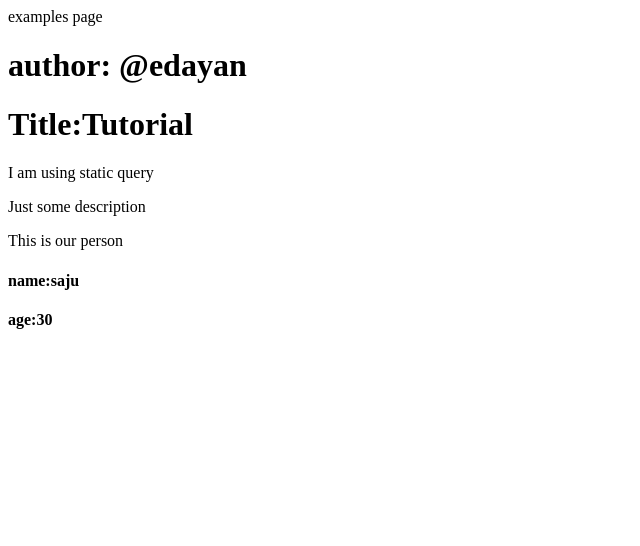
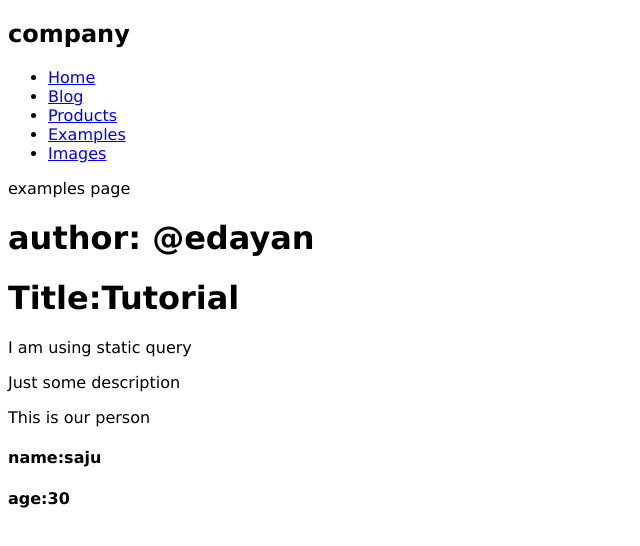
Before and after one commit to edayan/gatsby-example, a Gatsby site: page /examples in a window 1280 px wide. Shown: the whole page, without its empty margins (0-640 px from the left). Built offline with nearby package versions, Linux system fonts and the light colour scheme; Gatsby itself is replaced by a stand-in of ours.

Commit message:
Image setup and fixing layout

```diff
--- a/src/components/Navbar.js
+++ b/src/components/Navbar.js
@@ -9,6 +9,7 @@
         <li><Link to="/blog/">Blog</Link></li>
         <li><Link to="/products/">Products</Link></li>
         <li><Link to="/examples/">Examples</Link></li>
+        <li><Link to="/images/">Images</Link></li>
       </ul>
     </nav>
   )
--- a/src/pages/examples.js
+++ b/src/pages/examples.js
@@ -2,12 +2,13 @@
 import HeaderHook from '../examples/Header-Hooks'
 import HeaderStatic from '../examples/Header-Static'
 import { graphql } from 'gatsby'
+import Layout from '../components/layout'
 
 const Examples = props => {
   const { name, age } = props.data.site.siteMetadata.person
 
   return (
-    <div>
+    <Layout>
       examples page
       <HeaderHook />
       <HeaderStatic />
@@ -16,7 +17,7 @@
         <h4>name:{name}</h4>
         <h4>age:{age}</h4>
       </div>
-    </div>
+    </Layout>
   )
 }
 
```
Also changed, not shown: src/pages/images.js (added, +8 -0 lines), src/images/image-1.jpeg (added), src/images/image-2.jpeg (added), src/images/image-3.jpeg (added).
